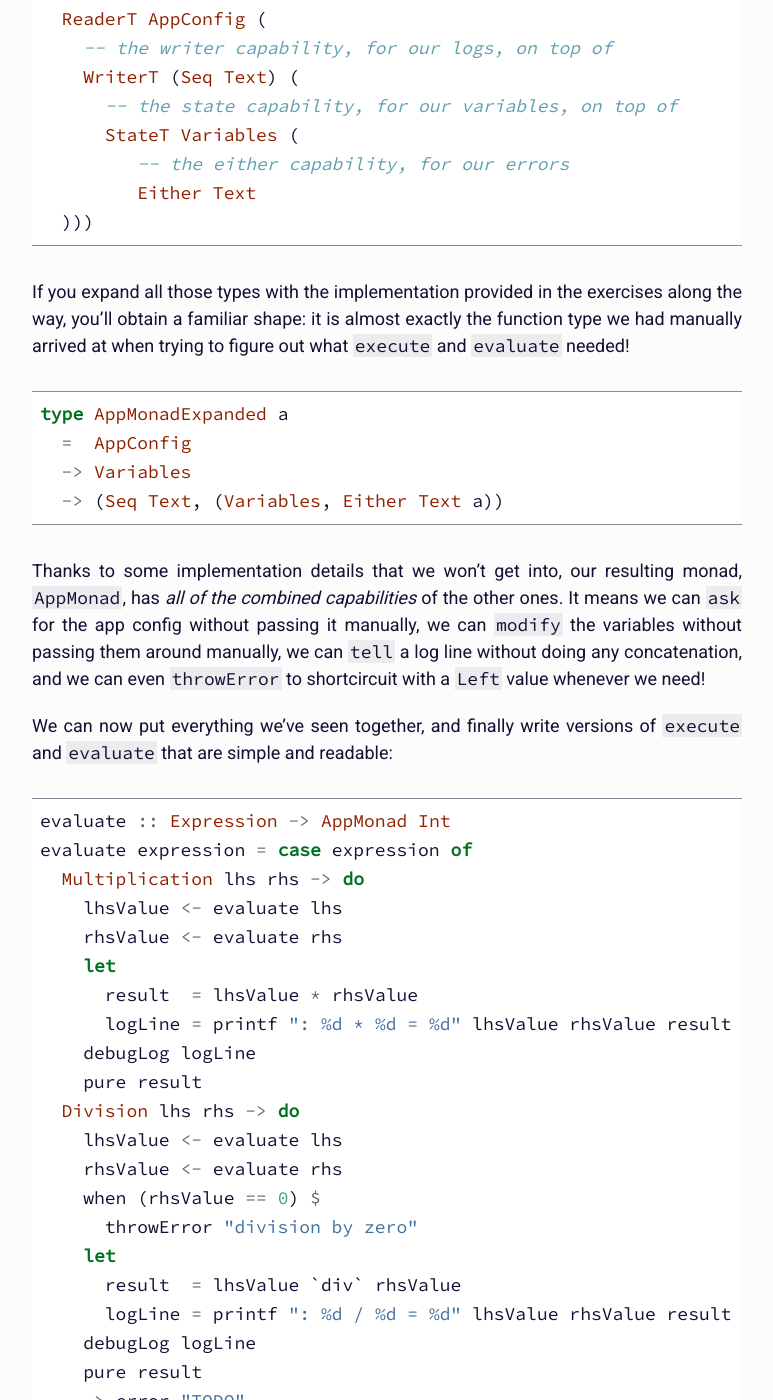
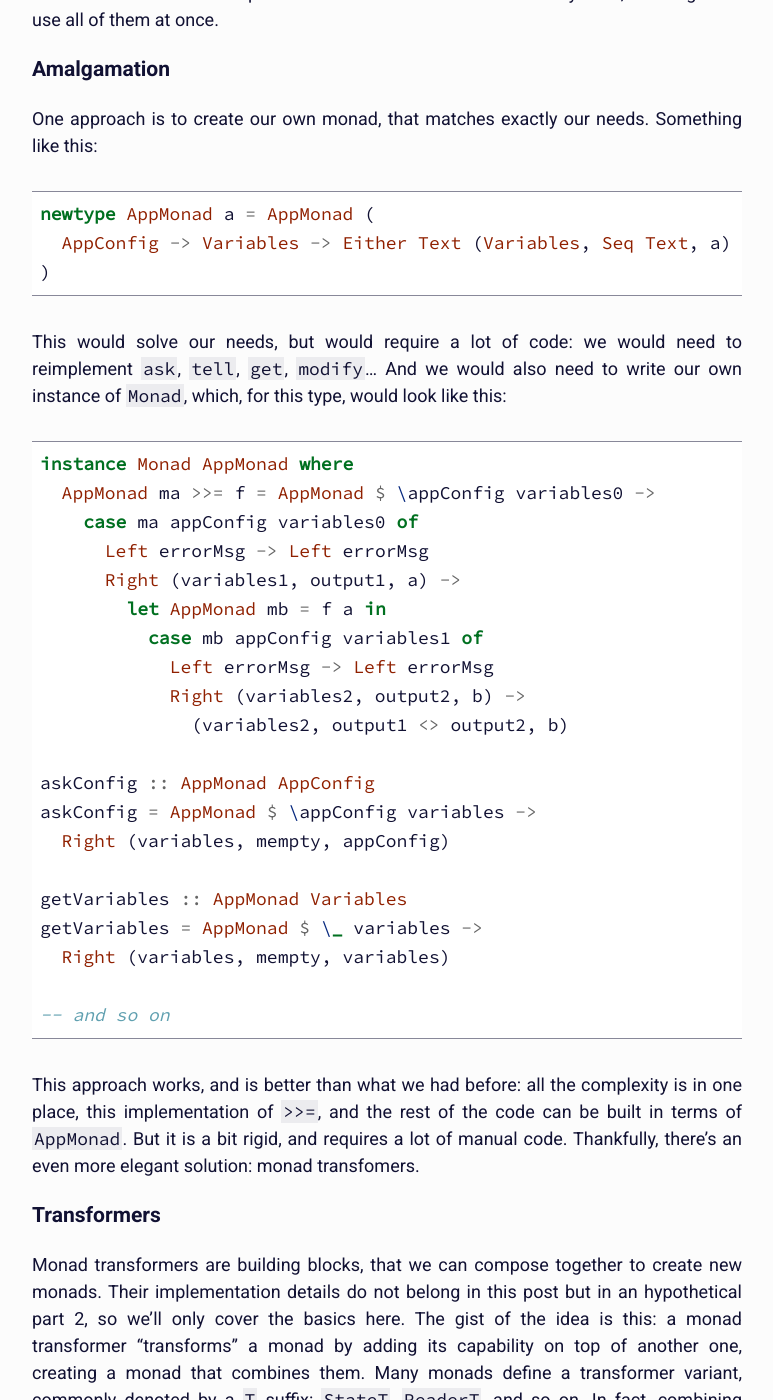
Before and after one commit to nicuveo/nauths.fr, a Jekyll site: the page built from en/_posts/2026-05-28-practical-use-of-monads.md, in a window 1280 px wide and 1400 px high, scrolled down 18301 px. Shown: the whole window, without its empty margins (253-1026 px from the left). Built offline with Jekyll 4.4.1, drawn with Linux system fonts in a browser that asks for light colours; some of the changed text lies outside the part shown.

Commit message:
Address monad post feedback.

```diff
--- a/en/_posts/2026-05-28-practical-use-of-monads.md
+++ b/en/_posts/2026-05-28-practical-use-of-monads.md
@@ -20,6 +20,9 @@
 code, what benefits they bring, and how to use them. In some ways, it covers a
 lot of what a hypothetical "Haskell 103" would have been, back when I was
 teaching Haskell at Google.
+
+This post contains optional exercises, that you can expand if you want to test
+your understanding of each section!
 
 <div markdown="1" id="markdown-toc-container">
 **Contents**
@@ -317,12 +320,19 @@
 evaluate = error "TODO"
 {% endhighlight %}
 
-## Getting started
+We will start by identifying all of the "capabilities" that those functions
+require: what arguments they need, what must be present in their return type,
+and so on. Afterwards we will introduce several monads that each, individually,
+provide one such capability we have identified; and finally we will see how we
+can bring them all together to find a clean solution.
 
-### Responsibilities and function type
+## Capabilities
 
-Let's start with `evaluate`. We know what kind of result we want: we want a
-value, so the result has to be an `Int`:
+### Function type
+
+To figure out the "capabilities" we need, let's start by having a look at
+`evaluate`. We know what kind of result we want: we want a value, so the result
+has to be an `Int`:
 
 {% highlight haskell %}
 evaluate :: Expression -> Int
@@ -381,10 +391,12 @@
 
 This... is starting to be a bit cumbersome.
 
-### Partial implementation
+### Naive implementation
 
-If we try to implement just the multiplication and division case of `evaluate`,
-for instance, we start to see how clunky our code has become:
+Now that we have an idea of the type of our functions, we can try implementing
+them "manually", like we did in our first example earlier. Even with a partial
+implementation, we can see very quickly that the sum of all of those
+"capabilities" makes the code complex and quite clunky:
 
 {% highlight haskell %}
 evaluate
@@ -433,9 +445,9 @@
   _ -> error "TODO"
 {% endhighlight %}
 
-And... oh no. Staircases of doom, so much repetition... This is bad; and we've
-only implemented two out of the seven cases of this function! Obviously, we can
-do better.
+If you gave up trying to read this halfway through, I can't blame you. Deep
+staircases of doom, and a lot of repetition... This isn't very
+elegant. Obviously, we can do better, by using monads.
 
 ## Monads
 
@@ -505,15 +517,14 @@
   recursively: it would be nice if we could make it an "implicit" part of the
   code, available where we need it, that we don't need to explicitly thread
   along;
-- whenever we make a recursive call to `evaluate`, we have to collect the logs
-  it outputs and combine then manually;
+- whenever we make a recursive call to `evaluate`, we have to collect the debug
+  logs it outputs and combine then manually;
 - `execute` takes the variables as input, returns the new variables as output,
   and those variables are then threaded through `evaluate`, it would likewise be
   nice to be able to abstract that away without manual bookkeeping.
 
-If you made it this far, you won't be surprised to hear that there's a monad for
-each of those problems. Introducing three ubiquitous monads: `Reader`, `Writer`,
-and `State`.
+As mentioned earlier, there's a monad that can help us with each of those
+problems. Introducing three ubiquitous monads: `Reader`, `Writer`, and `State`.
 
 ### Reader
 
@@ -644,13 +655,16 @@
 tell :: Monoid w => w -> Writer w ()
 {% endhighlight %}
 
-That is: given some "log" `w`, append it to the end of the existing logs. We
-need the `Monoid` constraint because we don't want to enforce that the logs have
-to be lists: they can be anything that has a default empty value (`mempty`) and
-a concatenation operation (`mappend`).
+That is: given some piece of information `w`, append it to the end of the
+already collected information. We need the `Monoid` constraint because we don't
+want to restrict the information in the `Writer` to any kind of structure, like
+a list: they can be anything that has a default empty value (`mempty`) and a
+concatenation operation (`mappend`); this include all kinds of containers, like
+`Seq Text` in our example, but also more specific monoids like `First` and
+`Last`.
 
 In our calculator example, if we didn't use `Either` for error handling, if we
-decided to not handle errors, we could use `Writer` to handle our logs:
+decided to not handle errors, we could use `Writer` to handle our text output:
 
 {% highlight haskell %}
 evaluate
@@ -682,10 +696,11 @@
 {% endhighlight %}
 
 While we lost the ability to do error handling with `Either`, this `do` block
-being in the `Writer` monad means we no longer have to manually collect logs and
-concatenate them: this is handled for us by the monad. If we want to output a
-log line, we just `tell` that log line. `Seq` is a monoid, so we `tell` a new
-sequence, and it gets concatenated to the existing sequence of logs.
+being in the `Writer` monad means we no longer have to manually collect debug
+text lines and concatenate them: this is handled for us by the monad. If we want
+to output a log line, we just `tell` that log line. `Seq` is a monoid, so we
+`tell` a new sequence, and it gets concatenated to the existing sequence of
+logs.
 
 <details>
 <summary><h4>Exercise 4</h4></summary>
@@ -923,30 +938,79 @@
 
 ### Limitation
 
-We've seen how the `Reader`, `Writer`, `State`, and `Either` monads can help us structure our code: each provides a unique "capability" that makes our code simpler, by moving all the tedious chaining to the background. There is, however, a catch: a `do` block is in one specific monad. It's in `State`, or it's in `Either`... So, it looks like we have to choose which monad we are using, which capability we really need, and manually deal with everything else manually, right?
+We've seen how the `Reader`, `Writer`, `State`, and `Either` monads can help us
+structure our code: each provides a unique "capability" that makes our code
+simpler, by moving all the tedious chaining to the background. There is,
+however, a catch: a `do` block is in one specific monad. It's in `State`, or
+it's in `Either`... So, it looks like we have to choose which monad we are
+using, which capability we really need, and manually deal with everything else
+manually, right?
 
-## More than meets the eye
+## Composition
 
-Thankfully, no, we don't have to choose: it is perfectly possible to combine
-several monads into one! That approach is called "monad transformers":
-i.e. monads that "transform" other monads by adding their capabilities to an
-existing one. The details of monad transformers do not belong in this post but
-in an hypothetical part 2, so we'll only cover the basics here.
+Of course, no, we don't have to choose: there are ways for us to create one big
+monad that combines all of the capabilities of the monads we have already seen,
+allowing us to use all of them at once.
 
-The gist of it is this: there is no generic way to compose two monads like there
-is for functors (see
-[`Data.Functor.Compose`](https://hackage-content.haskell.org/package/base-4.22.0.0/docs/Data-Functor-Compose.html));
-instead, a lot of monads define a "transformer" variant that stacks its
-capability on top of another existing monad; those are usually suffixed with the
-letter `T`: `StateT`, `ReaderT`, and so on.
+### Amalgamation
 
-In fact, combining `Reader`, `Writer`, and `State` is common enough that there's
-already a monad that combines all three of them, simply called
+One approach is to create our own monad, that matches exactly our
+needs. Something like this:
+
+{% highlight haskell %}
+newtype AppMonad a = AppMonad (
+  AppConfig -> Variables -> Either Text (Variables, Seq Text, a)
+)
+{% endhighlight %}
+
+This would solve our needs, but would require a lot of code: we would need to
+reimplement `ask`, `tell`, `get`, `modify`... And we would also need to write
+our own instance of `Monad`, which, for this type, would look like this:
+
+{% highlight haskell %}
+instance Monad AppMonad where
+  AppMonad ma >>= f = AppMonad $ \appConfig variables0 ->
+    case ma appConfig variables0 of
+      Left errorMsg -> Left errorMsg
+      Right (variables1, output1, a) ->
+        let AppMonad mb = f a in
+          case mb appConfig variables1 of
+            Left errorMsg -> Left errorMsg
+            Right (variables2, output2, b) ->
+              (variables2, output1 <> output2, b)
+
+askConfig :: AppMonad AppConfig
+askConfig = AppMonad $ \appConfig variables ->
+  Right (variables, mempty, appConfig)
+
+getVariables :: AppMonad Variables
+getVariables = AppMonad $ \_ variables ->
+  Right (variables, mempty, variables)
+
+-- and so on
+{% endhighlight %}
+
+This approach works, and is better than what we had before: all the complexity
+is in one place, this implementation of `>>=`, and the rest of the code can be
+built in terms of `AppMonad`. But it is a bit rigid, and requires a lot of
+manual code. Thankfully, there's an even more elegant solution: monad
+transfomers.
+
+### Transformers
+
+Monad transformers are building blocks, that we can compose together to create
+new monads. Their implementation details do not belong in this post but in an
+hypothetical part 2, so we'll only cover the basics here. The gist of the idea
+is this: a monad transformer "transforms" a monad by adding its capability on
+top of another one, creating a monad that combines them. Many monads define a
+transformer variant, commonly denoted by a `T` suffix: `StateT`, `ReaderT`, and
+so on. In fact, combining `Reader`, `Writer`, and `State` is common enough that
+there's already a monad that combines all three of them, simply called
 [`RWS`](https://hackage-content.haskell.org/package/mtl-2.3.2/docs/Control-Monad-RWS-Lazy.html)
 (or `RWST` for its transformer version).
 
-This means that we can define our own monad that combines everything we have seen so
-far:
+This means that instead of defining our `AppMonad` manually, we can define it by
+combining all the monads we have seen so far:
 
 {% highlight haskell %}
 type AppMonad =
@@ -961,24 +1025,26 @@
   )))
 {% endhighlight %}
 
-If you expand all those types with the implementation provided in the exercises
-along the way, you'll obtain a familiar shape: it is almost exactly the function
-type we had manually arrived at when trying to figure out what `execute` and
-`evaluate` needed!
+If you were to expand all those types one by one, using the simplified
+implementation provided in the exercises, you'd obtain something extremly
+similar to our custom amalgamation:
 
 {% highlight haskell %}
-type AppMonadExpanded a
-  =  AppConfig
-  -> Variables
-  -> (Seq Text, (Variables, Either Text a))
+type AppMonad a
+  =  Variables
+  -> AppConfig
+  -> Either Text (Variables, (Seq Text, a))
 {% endhighlight %}
 
-Thanks to some implementation details that we won't get into, our resulting
-monad, `AppMonad`, has *all of the combined capabilities* of the other ones. It
-means we can `ask` for the app config without passing it manually, we can
-`modify` the variables without passing them around manually, we can `tell` a log
-line without doing any concatenation, and we can even `throwError` to
-shortcircuit with a `Left` value whenever we need!
+And thanks to some implementation details that we won't get into, our resulting
+`AppMonad` automatically has *all of the combined capabilities* of its
+individual parts, and is already a monad by construction. It means we don't have
+to implement `>>=`, we can use `ask` to retrieve the `AppConfig` without passing
+it around manually, we can `modify` the variables without passing them around
+manually, we can `tell` a debug log line without doing any concatenation, and we
+can even `throwError` to shortcircuit with a `Left` value whenever we need!
+
+### Putting it all together
 
 We can now put everything we've seen together, and finally write versions of
 `execute` and `evaluate` that are simple and readable:
@@ -1169,4 +1235,5 @@
 But I hope this was useful nonetheless! :)
 
 You can find the full code for this trivial calculator [on
-GitHub](https://gist.github.com/nicuveo/af683137a8ad29c59339ab8145a87687).
+GitHub](https://gist.github.com/nicuveo/af683137a8ad29c59339ab8145a87687). Additionally,
+I'd like to thank my reviewers, [Jack Kelly](http://jackkelly.name) and (TBD)!
```
Also changed, not shown: other parts of en/_posts/2026-05-28-practical-use-of-monads.md (+2 -2 lines).
